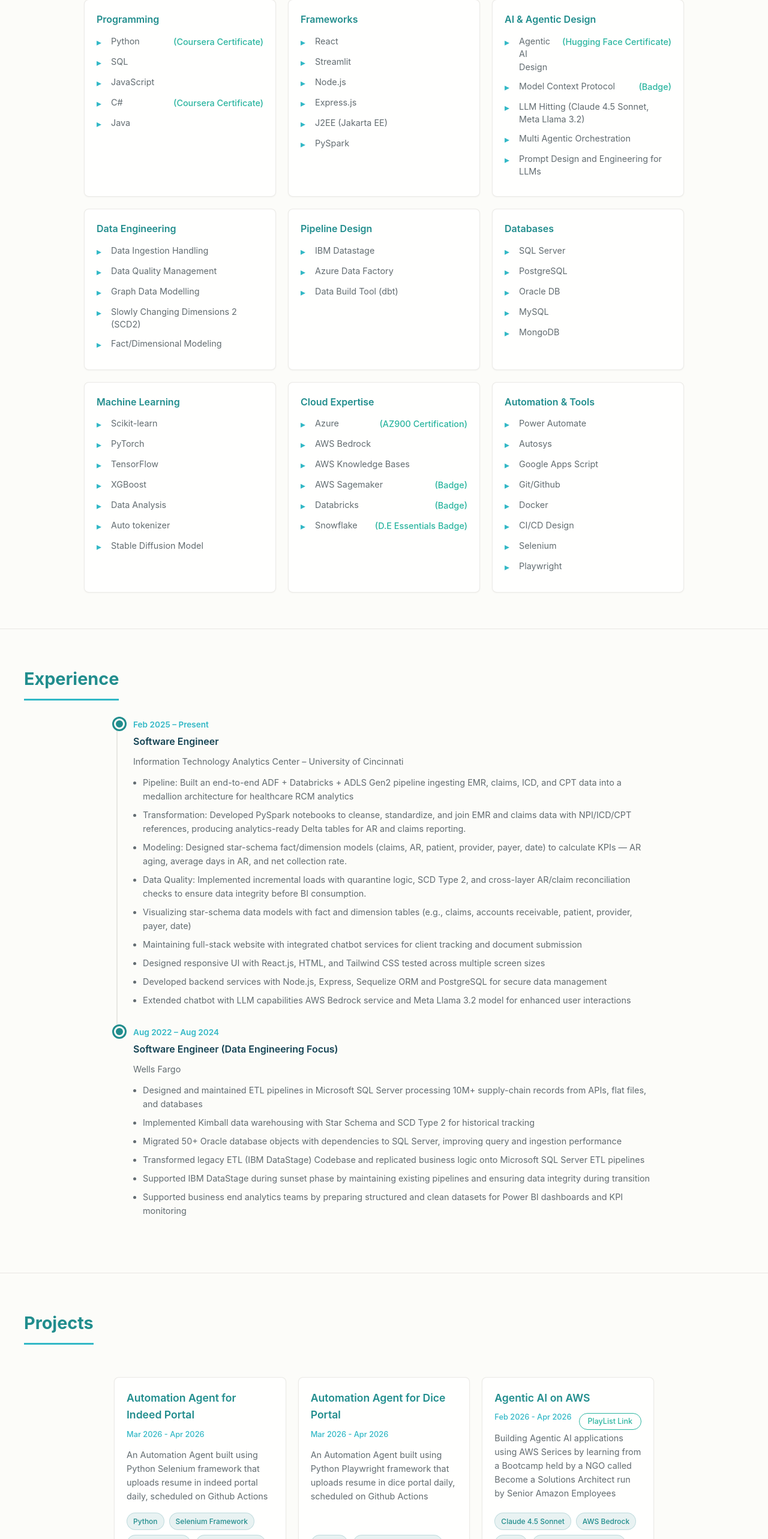
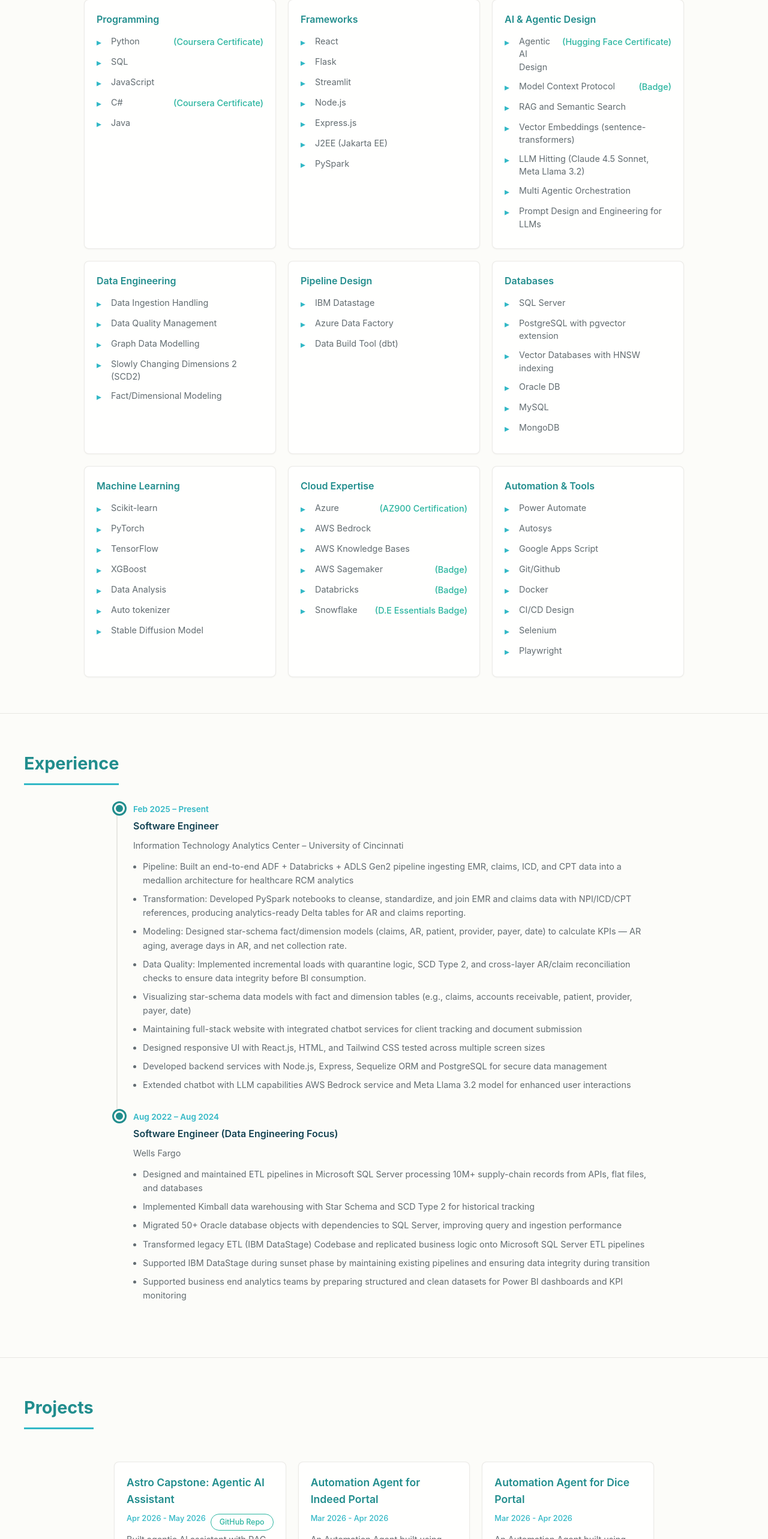
Before and after one commit to SrinivasVssj/My_Portfolio, a React (Vite) app: page / in a window 1280 px wide. Shown: the part 1290-3856 px from the top of the page at 60% size. Built offline with nearby package versions, Linux system fonts and the light colour scheme.

Commit message:
added skills from astro capstone project

```diff
--- a/src/components/Projects.jsx
+++ b/src/components/Projects.jsx
@@ -2,6 +2,14 @@
 
 const Projects = () => {
   const projects = [
+    {
+      title: 'Astro Capstone: Agentic AI Assistant',
+      date: 'Apr 2026 - May 2026',
+      Label: 'GitHub Repo',
+      Link: 'https://github.com/SrinivasVssj/astro-capstone',
+      description: 'Built agentic AI assistant with RAG semantic search for personalized horoscope recommendations using 8 custom MCP tools, real-time REST APIs, and vector embeddings; orchestrated end-to-end ML infrastructure with scheduled Spark pipelines on Databricks',
+      tech: ['Python', 'Flask', 'PostgreSQL pgvector', 'sentence-transformers', 'MCP', 'PySpark', 'Databricks', 'REST APIs', 'HNSW indexing', 'ETL']
+    },
      {
       title: 'Automation Agent for Indeed Portal',
       date: 'Mar 2026 - Apr 2026',
--- a/src/components/Skills.jsx
+++ b/src/components/Skills.jsx
@@ -16,6 +16,7 @@
       title: 'Frameworks',
       items: [
         { name: 'React', certLink: null, certLabel: null },
+        { name: 'Flask', certLink: null, certLabel: null },
         { name: 'Streamlit', certLink: null, certLabel: null },
         { name: 'Node.js', certLink: null, certLabel: null },
         { name: 'Express.js', certLink: null, certLabel: null },
@@ -28,6 +29,8 @@
       items: [
         { name: 'Agentic AI Design', certLink: 'https://drive.google.com/file/d/1C6XneRatv1e6qcV0pxae0B6kK79vtNIC/view?usp=sharing', certLabel: 'Hugging Face Certificate' },
         { name: 'Model Context Protocol', certLink: 'https://besa.techcreator.io/badge/srinivasusagml95104/677', certLabel: 'Badge' },
+        { name: 'RAG and Semantic Search', certLink: null, certLabel: null },
+        { name: 'Vector Embeddings (sentence-transformers)', certLink: null, certLabel: null },
         { name: 'LLM Hitting (Claude 4.5 Sonnet, Meta Llama 3.2)', certLink: null, certLabel: null },
         { name: 'Multi Agentic Orchestration', certLink: null, certLabel: null },
         { name: 'Prompt Design and Engineering for LLMs', certLink: null, certLabel: null }
@@ -55,7 +58,8 @@
       title: 'Databases',
       items: [
         { name: 'SQL Server', certLink: null, certLabel: null },
-        { name: 'PostgreSQL', certLink: null, certLabel: null },
+        { name: 'PostgreSQL with pgvector extension', certLink: null, certLabel: null },
+        { name: 'Vector Databases with HNSW indexing', certLink: null, certLabel: null },
         { name: 'Oracle DB', certLink: null, certLabel: null },
         { name: 'MySQL', certLink: null, certLabel: null },
         { name: 'MongoDB', certLink: null, certLabel: null }
```
